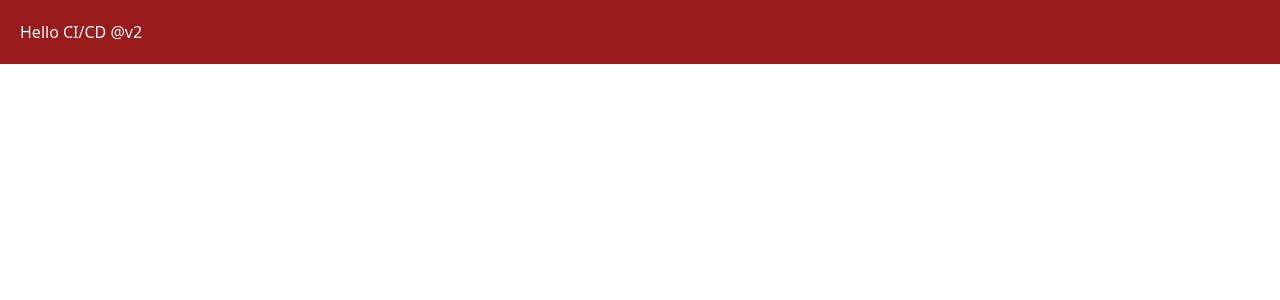
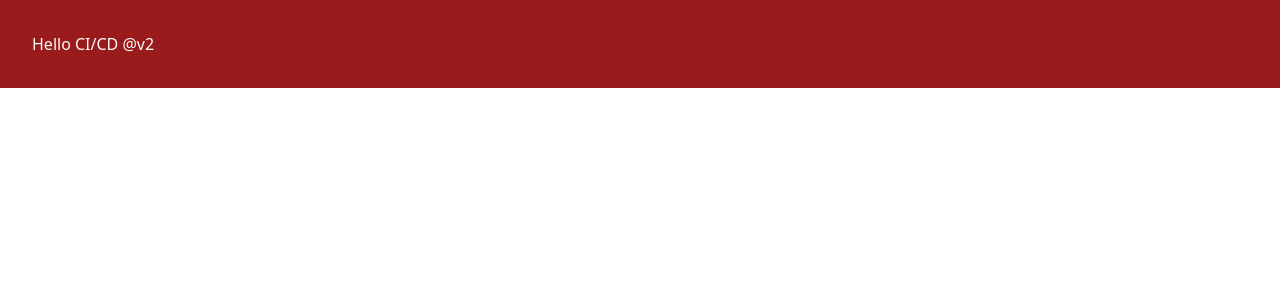
Before and after one commit to h-mahmoodi/React-CI-CD, a React app: page / in a window 1280 px wide. Shown: the top 300 px of the page. Built offline with nearby package versions, Linux system fonts and the light colour scheme.

Commit message:
add padding p8

```diff
--- a/src/App.tsx
+++ b/src/App.tsx
@@ -1,5 +1,5 @@
 const App = () => {
-  return <div className="bg-red-800 text-slate-50 p-5">Hello CI/CD @v2</div>;
+  return <div className="bg-red-800 text-slate-50 p-8">Hello CI/CD @v2</div>;
 };
 
 export default App;
```
